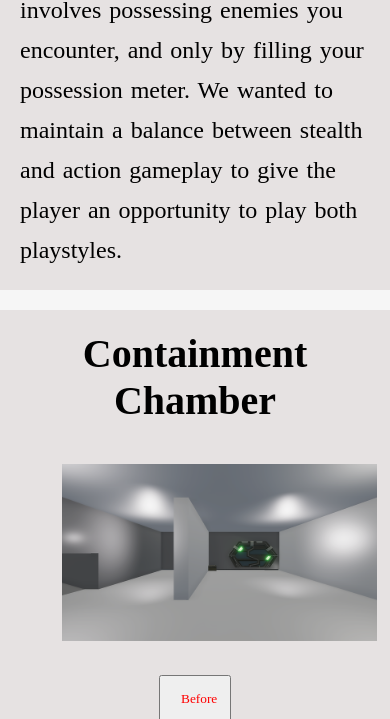
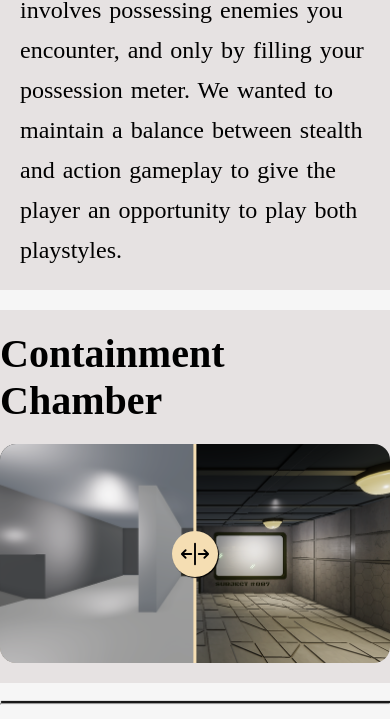
Before and after one commit to Bookoostrikes/websitetest, a plain HTML site: page Soul.html in a window 390 px wide. Shown: the part 2728-3447 px from the top of the page. Drawn offline with Linux system fonts and the light colour scheme.

Commit message:
Push 2025-06-11
-updated resume page to work on mobile

-added image slider in soul syphon

-fixed image issues not loading in quest for the relic

-fixed about me text layout in mobile for easier reading

```diff
--- a/CSS/About.css
+++ b/CSS/About.css
@@ -38,7 +38,7 @@
 
 .aboutMe{
     display: inline-block;
-    text-align: center;
+    text-align: left;
     margin-right: 0px;
 }
 }
--- a/CSS/HeaderFooter.css
+++ b/CSS/HeaderFooter.css
@@ -35,6 +35,7 @@ body{
     position:fixed;
     left: 0%;
     text-align: left;
+    z-index: 100;
 
 }
 
--- a/CSS/soul.css
+++ b/CSS/soul.css
@@ -146,71 +146,94 @@ img.displaySlide{
 }
 
 
+.beforeAfter img{
+    display: block;
+    max-width: 100%;
+}
 
-.lab1Container{
+.beforeAfter{
+    display: grid;
+    place-items: center;
+    background-color: #e6e2e2;
     max-width: 1300px;
     margin: auto;
-    background-color: #e6e2e2;
-
 }
 
-.lab1Content img{
+.beforeAfter h2{
+    font-size: 2.5rem;
     padding: 20px 0;
-    width: 75%;
-    margin: auto;
-
 }
 
-.lab1Content{
-    margin: 20px 20px;
+.container{
+    display: grid;
+    place-content: center;
     position: relative;
+    overflow: hidden;
+    border-radius: 1rem;
+    --position: 50%;
+    margin-bottom: 20px;
 }
 
 
-
-.lab1Content h2{
-    font-size: 2.5rem;
-    padding: 20px 0;
-    text-align: center;
-
+.img-container{
+    max-width: 800px;
+    max-height: 90vh;
 }
 
-img.displaySlide{
-    display: block;
-    animation-name: fade;
-    animation-duration: 1s;
-    animation-iteration-count: 1;
+.slider-image{
+    width: 100%;
+    height: 100%;
+    object-fit: cover;
+    object-position: left;
 }
 
-#lab1{
-    position: relative;
-    left: 12%;
-    transition: all 1s ease-in-out;
-
+.imgbf{
+    position: absolute;
+    inset: 0;
+    width: var(--position);
 }
 
-#lab2{
+.slider{
     position: absolute;
-    width: 75%;
-    left: 12%;
+    inset: 0;
+    cursor: pointer;
+    width: 100%;
+    height: 100%;
     opacity: 0;
-    transition: all 1s ease-in-out;
 }
 
-
-
-.labButtonContainer{
-    text-align: center;
-    padding: 10px 0;
+.slider:focus-visible ~ .slider-button{
+    outline: 5px solid black;
+    outline-offset: 3px;
 }
 
-.labButtonContainer button{
-    padding: 0 20px;
-    color: red;
-    margin: 0 20px;
-    width: 5%;
-    min-width: 72px;
-    min-height: 48px;
+.slider-line{
+    position: absolute;
+    inset: 0;
+    width: .2rem;
+    height: 100%;
+    background-color: wheat;
+    z-index: 10;
+    left: var(--position);
+    transform: translateX(-50%);
+    pointer-events: none;
+}
+
+.slider-button{
+    position: absolute;
+    background-color: wheat;
+    color: black;
+    padding: .5rem;
+    border-radius: 100vw;
+    display: grid;
+    place-items: center;
+    top: 50%;
+    left: var(--position);
+    transform: translate(-50%, -50%);
+    pointer-events: none;
+    z-index: 100;
+    box-shadow: 1px 1px 1px black;
+
 }
 
 
--- a/JS/soul.js
+++ b/JS/soul.js
@@ -1,35 +1,22 @@
-const lab1 = document.querySelector('#lab1');
-const lab2 = document.querySelector('#lab2');
-const transitionButton = document.querySelector('.transitionButton');
 
 const hamMenu = document.querySelector('.ham-menu');
 const offScreenMenu = document.querySelector('.off-screen-menu');
+
+const container = document.querySelector('.container');
+document.querySelector('.slider').addEventListener('input', (e) =>{
+
+
+
+
+container.style.setProperty('--position', `${e.target.value}%`);
+})
+
 
 hamMenu.addEventListener('click', function(){
     hamMenu.classList.toggle('active');
     offScreenMenu.classList.toggle('active');
 
 });
-
-
-function transition(){
-
-
-    if(transitionButton.textContent == 'After'){
-        lab1.style.opacity = '1';
-        lab2.style.opacity = '0';
-        transitionButton.textContent = 'Before';
-    }
-    else if(transitionButton.textContent == 'Before'){
-        lab1.style.opacity = '0';
-        lab2.style.opacity = '1';
-        transitionButton.textContent = 'After';
-        }
-
-}
-
-
-
 
 const slides = document.querySelectorAll('.artContent img');
 let slideIndex = 0;
--- a/Soul.html
+++ b/Soul.html
@@ -112,20 +112,25 @@
         </div>
     </div>
 
-    <div class="lab1Container">
-        <div class="lab1Content">
-            <h2 tabindex="0">Containment Chamber</h2>
-            <img src="Images/SoulRoom1.png" class="labSlide" id="lab1" tabindex="0">
-            <img src="Images/SoulRoom2.png" class="labSlide" id="lab2" tabindex="0">
-            <div class="labButtonContainer">
-            <button onclick="transition()" class="transitionButton">Before</button>
-            </div>
+<section class="beforeAfter">
+    <h2 tabindex="0">Containment Chamber</h2>
+    <div class="container">
+        <div class="img-container">
+            <img src="Images/SoulRoom1.png" class="imgbf slider-image">
+            <img src="Images/SoulRoom2.png" class="imgaf slider-image">
+        </div>
+        <input type="range" min="0" max="100" value="50" class="slider" aria-label="Percentage of before photo shown">
+        <div class="slider-line"> </div>
+            <div class="slider-button">
+                <svg xmlns="http://www.w3.org/2000/svg" width="30" height="30" fill="#000000" viewBox="0 0 256 256"><path d="M136,40V216a8,8,0,0,1-16,0V40a8,8,0,0,1,16,0ZM96,120H35.31l18.35-18.34A8,8,0,0,0,42.34,90.34l-32,32a8,8,0,0,0,0,11.32l32,32a8,8,0,0,0,11.32-11.32L35.31,136H96a8,8,0,0,0,0-16Zm149.66,2.34-32-32a8,8,0,0,0-11.32,11.32L220.69,120H160a8,8,0,0,0,0,16h60.69l-18.35,18.34a8,8,0,0,0,11.32,11.32l32-32A8,8,0,0,0,245.66,122.34Z"></path></svg>
+
         </div>
     </div>
+</section>
 
 
 
-    </nav>
+
 
       <footer>
         <hr>
```
Also changed, not shown: CSS/Resume.css (+31 -3 lines), JS/Resume.js (+18 -0 lines), Quest.html (+2 -2 lines), Resume.html (+9 -2 lines).
